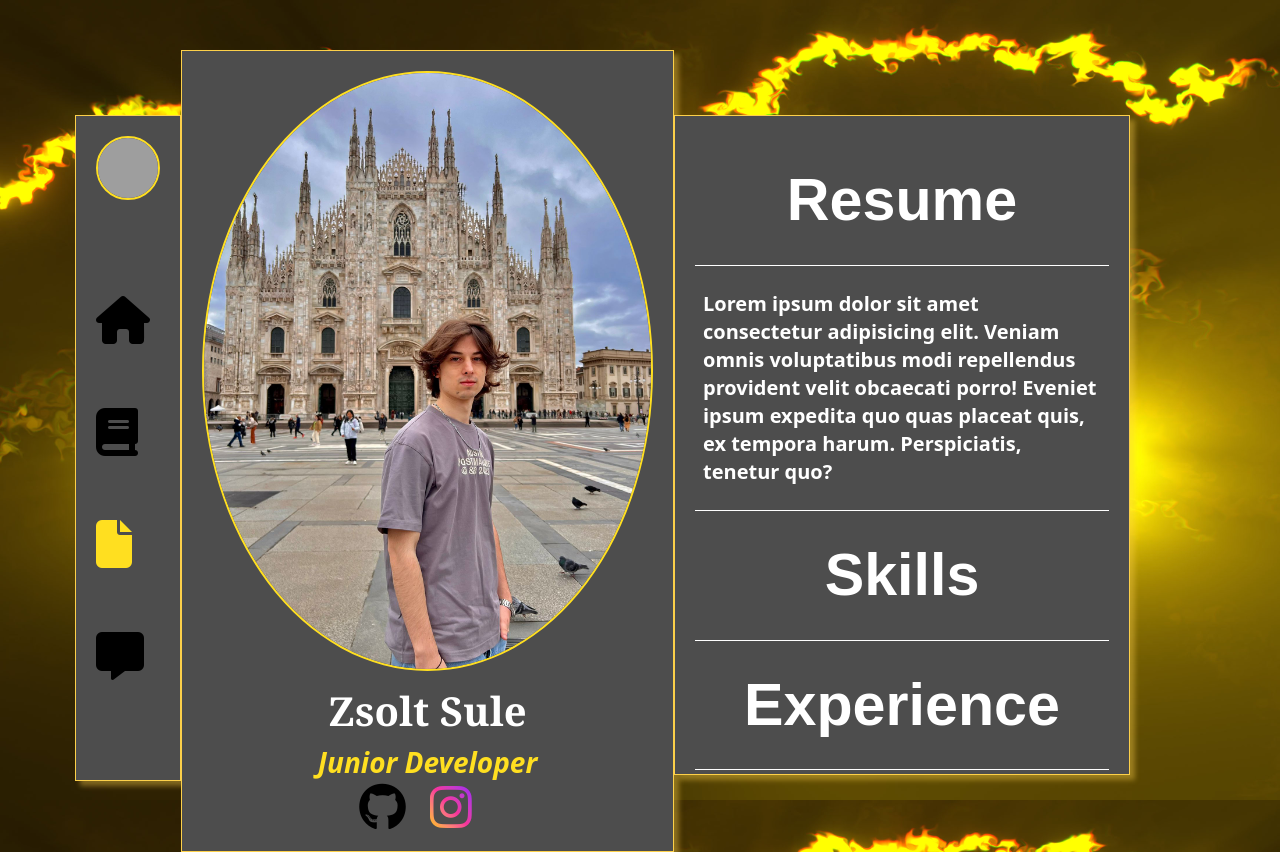
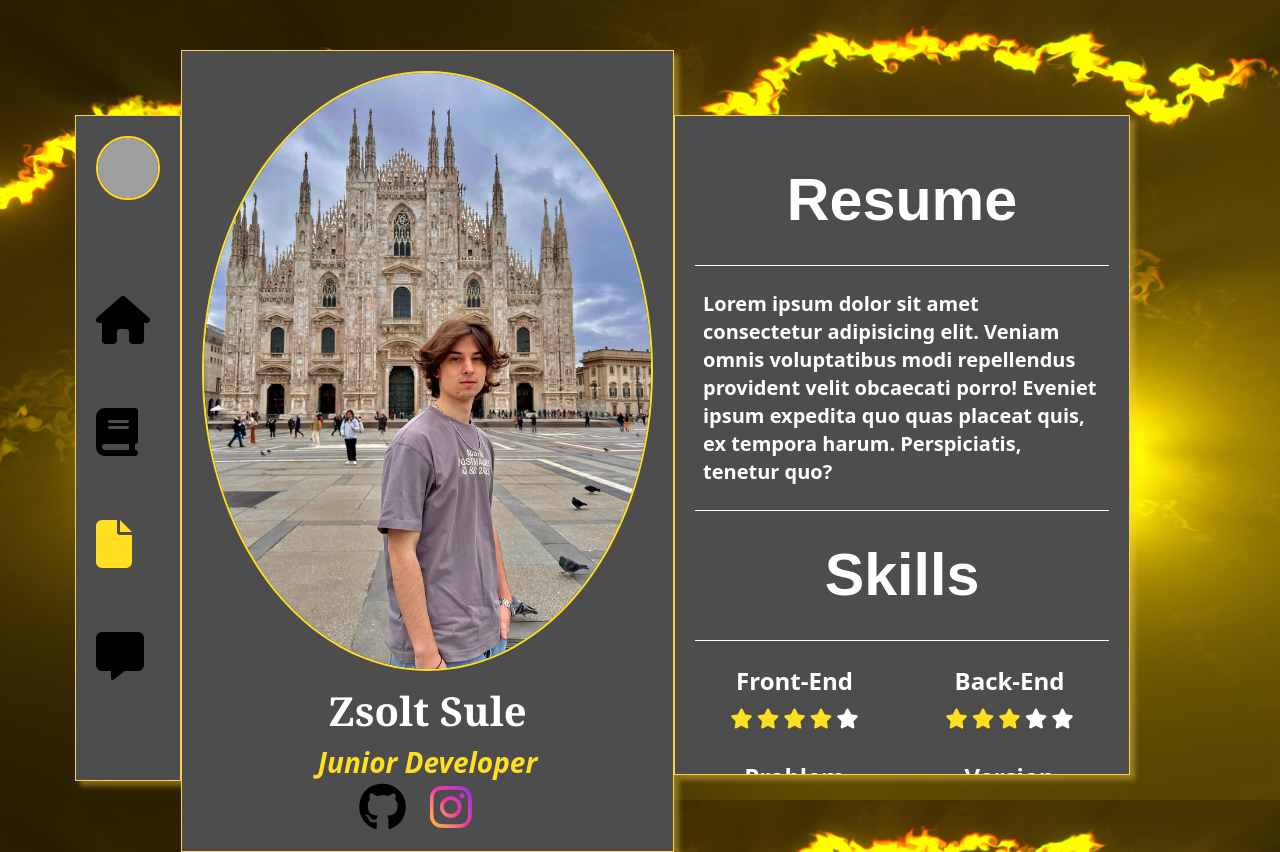
Before and after one commit to ZsoltSule/Personal-Portfolio-Website, a React (Vite) app: page /resume in a window 1280 px wide. Built offline with nearby package versions, Linux system fonts and the light colour scheme; grey boxes are pictures that could not be loaded; some icons are missing.

Commit message:
Finished the Skills section on my Resume page

```diff
--- a/src/pages/Resume.jsx
+++ b/src/pages/Resume.jsx
@@ -13,6 +13,49 @@ function Resume(){
                 </p>
                 <hr></hr>
                 <h1 className="title">Skills</h1>
+                <hr></hr>
+                <div className="grid grid-cols-2 gap-8 mb-4 mt-4 p-2 text-xl font-semibold text-center">
+                    <div className="flex flex-col items-center">
+                        <span className="block text-2xl mb-3">Front-End</span>
+                        <div className="flex gap-1">
+                            <i className="fa-solid fa-star text-yellow-300"></i>
+                            <i className="fa-solid fa-star text-yellow-300"></i>
+                            <i className="fa-solid fa-star text-yellow-300"></i>
+                            <i className="fa-solid fa-star text-yellow-300"></i>
+                            <i className="fa-solid fa-star"></i>
+                        </div>
+                    </div>
+                    <div className="flex flex-col items-center">
+                        <span className="block text-2xl mb-3">Back-End</span>
+                        <div className="flex gap-1">
+                            <i className="fa-solid fa-star text-yellow-300"></i>
+                            <i className="fa-solid fa-star text-yellow-300"></i>
+                            <i className="fa-solid fa-star text-yellow-300"></i>
+                            <i className="fa-solid fa-star"></i>
+                            <i className="fa-solid fa-star"></i>
+                        </div>
+                    </div>
+                    <div className="flex flex-col items-center">
+                        <span className="block text-2xl mb-3">Problem Solving</span>
+                        <div className="flex gap-1">
+                            <i className="fa-solid fa-star text-yellow-300"></i>
+                            <i className="fa-solid fa-star text-yellow-300"></i>
+                            <i className="fa-solid fa-star text-yellow-300"></i>
+                            <i className="fa-solid fa-star text-yellow-300"></i>
+                            <i className="fa-solid fa-star"></i>
+                        </div>
+                    </div>
+                    <div className="flex flex-col items-center mb-3">
+                        <span className="block text-2xl mb-3">Version Control</span>
+                        <div className="flex gap-1">
+                            <i className="fa-solid fa-star text-yellow-300"></i>
+                            <i className="fa-solid fa-star text-yellow-300"></i>
+                            <i className="fa-solid fa-star text-yellow-300"></i>
+                            <i className="fa-solid fa-star"></i>
+                            <i className="fa-solid fa-star"></i>
+                        </div>
+                    </div>
+                </div>
                 <hr></hr>
                 <h1 className="title">Experience</h1>
                 <hr></hr>
```
